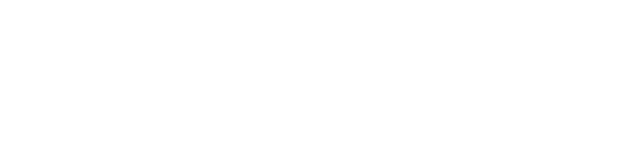
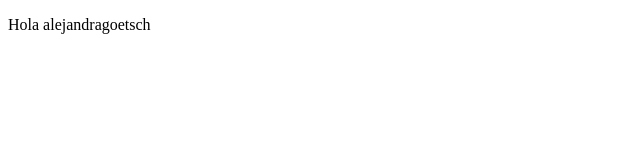
Before and after one commit to alejandragoetsch/ci-cd, a plain HTML site: page index.html in a window 1280 px wide. Shown: the whole page, without its empty margins (0-640 px from the left). Drawn offline with Linux system fonts and the light colour scheme.

Commit message:
feat: add body

```diff
--- a/index.html
+++ b/index.html
@@ -3,3 +3,4 @@
 <head><title></title></head>
 <body></body>
 </html>
+<body><p>Hola alejandragoetsch</p></body>
```
